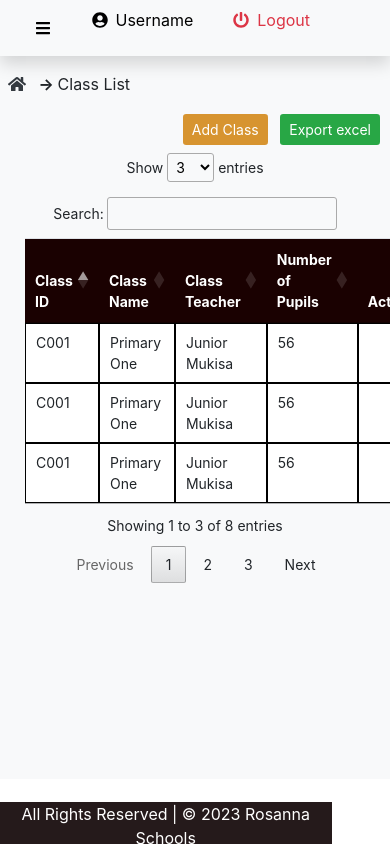
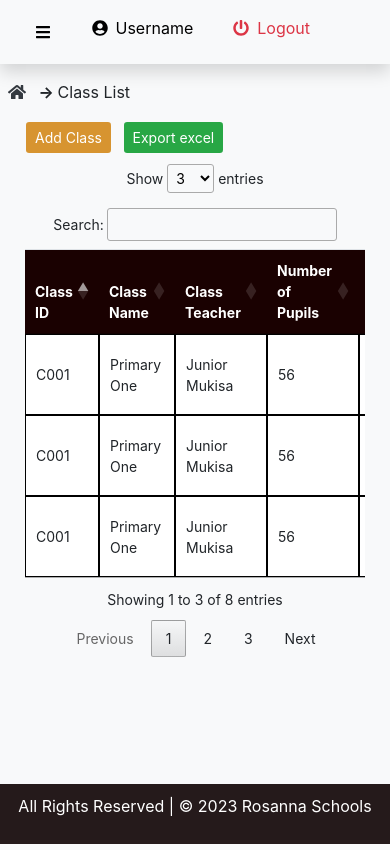
Before and after one commit to megateams/rosanna, a Django app: page /classlist/ in a window 390 px wide. Run offline with Django 4.2, Linux system fonts and the light colour scheme; lists and menus that the app fills with data are empty; some libraries are stand-ins or nearby versions.

Commit message:
working on responsiveness #kalule

```diff
--- a/frontend/static/css/style.css
+++ b/frontend/static/css/style.css
@@ -8,12 +8,15 @@
 .main{
     display: flex;
     width: 100%;
+    position: fixed;
 
 }
 .sidebar{
     background-color: #1b1415;
     height: 100vh;
     width: 15%;
+    overflow: hidden;
+    overflow-y: scroll;
 }
 .content{
     width: 85%;
@@ -71,13 +74,11 @@
 
 }
 
-.sidebar .dismiss{
-    background-color: #fff;
-    color: #000;
-    width: 50px;
-    text-align: center;
+.sidebar .dismiss {
     font-weight: 800;
     display:none;
+    font-size: 1.5rem;
+
 }
 
 
@@ -197,39 +198,94 @@
     color: #fff;
     height: 5vh;
 }
-  @media (min-width: 0) and (max-width: 760px) {
+
+/* toggle actions */
+.sidebar.active{
+    width: 8%;
+}
+
+.content.active{
+    width: 92%;
+}
+
+.sidebar.active .header h5{
+    font-size: 13px;
+}
+
+.sidebar.active .sidebar-links ul li span{
+    display: none;
+}
+
+.sidebar.active .sidebar-links span{
+    display: none;
+}
+
+.sidebar.active .sidebar-links li{
+    padding: 0 15px;
+}
+/* toggle actions */
+
+/* small screen */
+@media (max-width: 770px){
+    .main{
+        height: 100vh;
+    }
+
     .sidebar{
         display: none;
-        /* width: 50%; */
-    }
-    .sidebar .active{
-        /* display: block; */
-        width: 50%; /* Adjust the width as desired */
-        /* transition: width 0.3s ease-in-out; */
-      }
-
-      .content.hide-content {
-        /* display: none; */
-        width: 50%;
-      }
-
-
-
-    .card{
-        margin-bottom: 10px;
-    }
-    .donut-chart{
-
-        margin-left: -55px;
-    }
-    .bar{
-        overflow-x: scroll;
     }
 
     .content{
         width: 100%;
+    }
+
+    .card
+    {
+        margin-bottom: 20px;
+    }
+    .footer{
+        width: 100%;
+        height: 60px;
+        padding-top: 10px;
+    }
+
+    .donut-chart, .bar-chart{
+        margin-bottom: 20px;
+    }
+
+    /* toggle actions */
+    .sidebar.active{
+        display: block;
+        width: 100%;
+    }
+    .sidebar.active .header h5{
+        font-size: 20px;
+    }
+
+    .sidebar.active .sidebar-links ul li span{
+        display: inline;
+    }
+
+    .sidebar.active .sidebar-links span{
+        display: inline;
+    }
+
+    .sidebar.active .sidebar-links li{
+        padding: 0 15px;
+    }
+
+    .sidebar.active .dismiss{
+        display: block;
+        margin: 10px;
+        border-radius: 25px;
+
+    }
+
+    .content.active{
+        width: 0;
+    }
+    /* toggle actions */
 
 
 }
-
-  }
+/* small screen */
--- a/frontend/static/js/script.js
+++ b/frontend/static/js/script.js
@@ -1,3 +1,16 @@
 // brand click
+$(".brand").click(function (){
+    // alert("clicked");
+
+    document.querySelector(".sidebar").classList.toggle("active");
+    document.querySelector(".content").classList.toggle("active");
+
+
+});
+
+$(".dismiss").click(function (){
+    $('.sidebar').removeClass("active");
+    $('.content').removeClass("active");
+})
 
 // brand click
--- a/frontend/static/js/scripts.js
+++ b/frontend/static/js/scripts.js
@@ -1,8 +1,12 @@
+
 // datatables
 // $(document).ready(function() {
     new DataTable("#table", {
+        responsive: true,
+        scrollX: true,
         "aLengthMenu" : [[3,5,10,25,-1],[3,5,10,25,'All']],
-        "iDisplayLength": 3
+        "iDisplayLength": 3,
+
     });
 // });
 
--- a/frontend/templates/frontend/base.html
+++ b/frontend/templates/frontend/base.html
@@ -26,6 +26,9 @@
     <!-- animate CSS -->
     <link rel="stylesheet" href="https://cdn.jsdelivr.net/npm/animate.css@4.1.1/animate.min.css">
 
+    <style>
+
+    </style>
 </head>
   <body>
 
@@ -33,7 +36,7 @@
         <!-- sidebar -->
         <aside class="sidebar">
             <div class="dismiss">
-                <p>X</p>
+                <i class="fas fa-bars    text-white"></i>
             </div>
             <div class='header text-center p-2 mb-2'>
                 <img src="{% static 'images/rosannalogo.png' %}"   alt="Rosanna Schools Logo">
@@ -59,10 +62,10 @@
                     <!-- sub menu -->
                     <ul class="submenu">
                         <li>
-                            <a href="/studentslist"><i class="fas fa-list    mr-2"></i> Students List</a>
+                            <a href="/studentslist"><i class="fas fa-list    mr-2"></i> <span>Students List</span></a>
                         </li>
                         <li>
-                            <a href="/addstudent"> <i class="fas fa-user-graduate    mr-2"></i> Add student</a>
+                            <a href="/addstudent"> <i class="fas fa-user-graduate    mr-2"></i> <span>Add student</span></a>
                         </li>
                     </ul>
                 </li>
@@ -85,10 +88,10 @@
                             </div>
                             <ul class="submenu1">
                                 <li>
-                                    <a href="/teacherlist" style="font-size: 12px;"><i class="fas fa-list    mr-2"></i> Teachers List</a>
+                                    <a href="/teacherlist" style="font-size: 12px;"><i class="fas fa-list    mr-2"></i> <span>Teachers List</span></a>
                                 </li>
                                 <li>
-                                    <a href="/addteacher" style="font-size: 12px;"> <i class="fas fa-user-graduate    mr-2"></i> Add teacher</a>
+                                    <a href="/addteacher" style="font-size: 12px;"> <i class="fas fa-user-graduate    mr-2"></i> <span>Add teacher</span></a>
                                 </li>
                             </ul>
                             <!-- <a href="/studentslist"><i class="fas fa-list    mr-2"></i> Students List</a> -->
@@ -102,10 +105,10 @@
                             </div>
                             <ul class="submenu2">
                                 <li>
-                                    <a href="/support-staff-list" style="font-size: 12px;"><i class="fas fa-list    mr-2"></i> Suppport Staff List</a>
+                                    <a href="/support-staff-list" style="font-size: 12px;"><i class="fas fa-list    mr-2"></i> <span>Suppport Staff List</span></a>
                                 </li>
                                 <li>
-                                    <a href="/add-support-staff" style="font-size: 12px;"> <i class="fas fa-people-carry    mr-2"></i> Add support staff</a>
+                                    <a href="/add-support-staff" style="font-size: 12px;"> <i class="fas fa-people-carry    mr-2"></i> <span>Add support staff</span></a>
                                 </li>
                             </ul>
                             <!-- <a href="/addstudent"> <i class="fas fa-user-graduate    mr-2"></i> Add student</a> -->
@@ -127,16 +130,16 @@
                     <!-- submenus -->
                     <ul class="submenu-acad">
                         <li>
-                            <a href="/classlist" ><i class="fas fa-road       mr-2"></i> Classes</a>
+                            <a href="/classlist" ><i class="fas fa-road       mr-2"></i> <span>Classes</span></a>
                         </li>
                         <li>
-                            <a href="/subjectlist"> <i class="fas fa-book    mr-2"></i>Subjects</a>
+                            <a href="/subjectlist"> <i class="fas fa-book    mr-2"></i><span>Subjects</span></a>
                         </li>
                         <li>
-                            <a href="/markslist"> <i class="fas fa-file    mr-2"></i> Marks</a>
+                            <a href="/markslist"> <i class="fas fa-file    mr-2"></i> <span>Marks</span></a>
                         </li>
                         <li>
-                            <a href="/addstudent"> <i class="fas fa-file-archive   mr-2"></i> Academic Reports</a>
+                            <a href="/addstudent"> <i class="fas fa-file-archive   mr-2"></i> <span>Academic Reports</span></a>
                         </li>
                     </ul>
 
@@ -155,13 +158,13 @@
 
                     <ul class="submenu-acc">
                         <li>
-                            <a href="/studentslist" ><i class="fas fa-money-bill-wave    mr-2"></i> Fees Collection</a>
+                            <a href="/studentslist" ><i class="fas fa-money-bill-wave    mr-2"></i> <span>Academic Reports</span></a>
                         </li>
                         <li>
-                            <a href="/addstudent"> <i class="fas fa-money-bill-alt    mr-2"></i>Salaries</a>
+                            <a href="/addstudent"> <i class="fas fa-money-bill-alt    mr-2"></i><span>Salaries</span></a>
                         </li>
                         <li>
-                            <a href="/addstudent"> <i class="fas fa-money-bill-wave     mr-2"></i> Expenses</a>
+                            <a href="/addstudent"> <i class="fas fa-money-bill-wave     mr-2"></i> <span>Expenses</span></a>
                         </li>
                         <!-- <li>
                             <a href="/addstudent"> <i class="fas fa-user-graduate    mr-2"></i> Add teacher</a>
@@ -184,11 +187,12 @@
                     <!-- submenu -->
                     <ul class="submenu-users">
                         <li>
-                            <a href="/addusers" ><i class="fas fa-list    mr-2"></i> Add User</a>
+                            <a href="/userslist"> <i class="fas fa-users   mr-2"></i><span>Users List</span></a>
                         </li>
                         <li>
-                            <a href="/userslist"> <i class="fas fa-users   mr-2"></i>Users List</a>
+                            <a href="/addusers" ><i class="fas fa-list    mr-2"></i> <span>Add User</span></a>
                         </li>
+
 
                     </ul>
 
@@ -204,12 +208,12 @@
         <div class="content bg-light">
 
             <!-- navbar -->
-            <nav class="navbar bg-light shadow">
-                <div class='brand '>
+            <nav class="navbar bg-light shadow align-items-center">
+                <div class='brand'>
                     <i class="fas fa-bars " ></i>
                 </div>
 
-                <div class="right mr-5 d-flex">
+                <div class="right mr-5 d-flex mt-2">
                     <p class=' mr-2'><i class="fas fa-user-circle   mr-2 "></i>Username</p>
                     <a class='ml-3 mr-2 text-danger' ><p class='ml-3 mr-2'><i class="fas fa-power-off   mr-2 "></i>Logout</p></a>
 
@@ -255,49 +259,12 @@
     <script src="https://cdn.jsdelivr.net/npm/chart.js"></script>
 
     <script src="{% static 'js/charts.js' %}"></script>
-    <script src="{% static 'js/calendar.js' %}"></script>
+    <!-- <script src="{% static 'js/calendar.js' %}"><  /script> -->
     <script src="{% static 'js/script.js' %}"></script>
 
+
     <script>
-        dycalendar.draw({
-            target: '#calendar',
-            type: 'month',
-            // dayformat: 'full',
-            // monthformat: 'full',
-            highlighttargetdate: true,
-            // prevnextbutton: 'show'
 
-        });
-
-    $('.brand').click(function () {
-
-        $(".sidebar").css({
-            'display' : 'block',
-            'width' : '100%'
-        });
-
-        $(".content").css({
-            'width': '0%',
-        });
-
-        $(".dismiss").css({
-            'display' : 'block',
-        });
-
-        // document.querySelector('.sidebar').style.display = "block";
-        // document.querySelector('.sidebar').classList.toggle('active');
-        // document.querySelector('.content').classList.toggle('hide-content');
-    });
-
-    $(".dismiss").click(function (){
-        $('.sidebar').css({
-            'display' : 'none'
-        })
-
-        $('.content').css({
-            'width' : '100%'
-        });
-    });
     </script>
 </body>
 
--- a/frontend/templates/frontend/classes/classList.html
+++ b/frontend/templates/frontend/classes/classList.html
@@ -6,7 +6,7 @@
 
 <!-- inner-content -->
 <div class="inner-content">
-    <div class="btns float-right">
+    <div class="btns">
         <a href="/addclass" class="btn btn-sm add-btn text-white mb-2 ml-3">Add Class</a>
         <a href="" class="btn btn-sm bg-success text-white mb-2 ml-2 ">Export excel</a>
     </div>
@@ -29,7 +29,12 @@
                     <td>Primary One</td>
                     <td>Junior Mukisa</td>
                     <td>56</td>
-                   <td> </td>
+                   <td>
+                    <div>
+                        <a href="" class="text-primary"> Edit<i class="fas fa-edit  mr-5  "> </i></a>
+                        <a href="" class="text-danger">Delete<i class="fa fa-trash    "> </i></a>
+
+                    </div> </td>
 
                 </tr>
 
@@ -38,7 +43,12 @@
                     <td>Primary One</td>
                     <td>Junior Mukisa</td>
                     <td>56</td>
-                   <td> </td>
+                   <td>
+                    <div>
+                        <a href="" class="text-primary"> Edit<i class="fas fa-edit  mr-5  "> </i></a>
+                        <a href="" class="text-danger">Delete<i class="fa fa-trash    "> </i></a>
+
+                    </div> </td>
 
                 </tr>
                 <tr>
@@ -46,7 +56,12 @@
                     <td>Primary One</td>
                     <td>Junior Mukisa</td>
                     <td>56</td>
-                   <td> </td>
+                   <td>
+                    <div>
+                        <a href="" class="text-primary"> Edit<i class="fas fa-edit  mr-5  "> </i></a>
+                        <a href="" class="text-danger">Delete<i class="fa fa-trash    "> </i></a>
+
+                    </div> </td>
 
                 </tr>
                 <tr>
@@ -54,7 +69,13 @@
                     <td>Primary One</td>
                     <td>Junior Mukisa</td>
                     <td>56</td>
-                   <td> </td>
+                   <td>
+                    <div>
+                        <a href="" class="text-primary"> Edit<i class="fas fa-edit  mr-5  "> </i></a>
+                        <a href="" class="text-danger">Delete<i class="fa fa-trash    "> </i></a>
+
+                    </div>
+                   </td>
 
                 </tr>
                 <tr>
@@ -62,7 +83,13 @@
                     <td>Primary One</td>
                     <td>Junior Mukisa</td>
                     <td>56</td>
-                   <td> </td>
+                   <td>
+                    <div>
+                        <a href="" class="text-primary"> Edit<i class="fas fa-edit  mr-5  "> </i></a>
+                        <a href="" class="text-danger">Delete<i class="fa fa-trash    "> </i></a>
+
+                    </div>
+                   </td>
 
                 </tr>
                 <tr>
--- a/frontend/templates/frontend/staff/supportstaffList.html
+++ b/frontend/templates/frontend/staff/supportstaffList.html
@@ -6,7 +6,7 @@
 
 <!-- inner-content -->
 <div class="inner-content">
-    <div class="btns ">
+    <div class="btns">
         <a href="/add-support-staff" class="btn btn-sm add-btn text-white mb-2 ml-3">Add support staff</a>
         <a href="" class="btn btn-sm bg-success text-white mb-2 ml-2 ">Export excel</a>
     </div>
--- a/frontend/templates/frontend/staff/teacherList.html
+++ b/frontend/templates/frontend/staff/teacherList.html
@@ -6,7 +6,7 @@
 
 <!-- inner-content -->
 <div class="inner-content">
-    <div class="btns float-right">
+    <div class="btns">
         <a href="/addteacher" class="btn btn-sm add-btn text-white mb-2 ml-3">Add Teacher</a>
         <a href="" class="btn btn-sm bg-success text-white mb-2 ml-2 ">Export excel</a>
     </div>
--- a/frontend/templates/frontend/student/studentsList.html
+++ b/frontend/templates/frontend/student/studentsList.html
@@ -6,7 +6,7 @@
 
 <!-- inner-content -->
 <div class="inner-content">
-    <div class="btns float-right">
+    <div class="btns">
         <a href="/addstudent" class="btn btn-sm add-btn text-white mb-2 ml-3">Add Student</a>
         <a href="" class="btn btn-sm bg-success text-white mb-2 ml-2 ">Export excel</a>
     </div>
--- a/frontend/urls.py
+++ b/frontend/urls.py
@@ -20,6 +20,9 @@ urlpatterns = [
     path('addsubject/', views.addSubject, name="Add Subject"),
     path('subjectlist/', views.subjectList, name=" View Subjects"),
 
+    path('addmarks/', views.addMarks, name="Add Marks"),
+    path('markslist/', views.marksList, name=" View Marks"),
+
     path('showstudent/', views.showStudent, name="Student details"),
 
     path('support-staff-list/', views.supportstaffList, name="Support staff List"),
--- a/frontend/views.py
+++ b/frontend/views.py
@@ -39,6 +39,14 @@ def classList(request):
     return render(request,'frontend/classes/classList.html')
 # classes views
 
+# marks views
+def addMarks(request):
+    return render(request,'frontend/marks/addMarks.html')
+
+def marksList(request):
+    return render(request,'frontend/marks/marksList.html')
+# marks views
+
 # subjects views
 def addSubject(request):
     return render(request,'frontend/subjects/addSubject.html')
```
Also changed, not shown: frontend/templates/frontend/marks/addMarks.html (+65 -0 lines), frontend/templates/frontend/marks/marksList.html (+68 -0 lines), frontend/templates/frontend/subjects/subjectList.html (+27 -4 lines), mintty.2023-07-21_13-55-12.png (added). Lines whose indentation alone changed are shown as unchanged.
